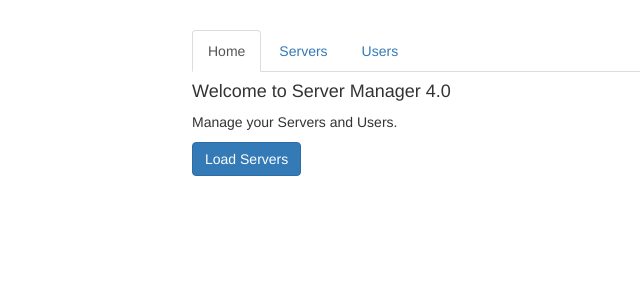
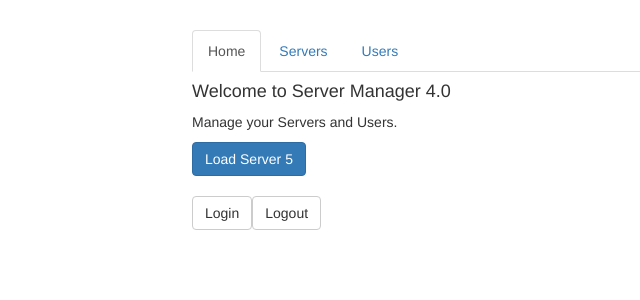
Before and after one commit to 3atharvkurdukar/my-first-app, an Angular app: page / in a window 1280 px wide. Shown: the top 300 px of the page, without its empty margins (73-713 px from the left). Built offline with nearby package versions, Linux system fonts and the light colour scheme.

Commit message:
Creating fake login

```diff
--- a/src/app/home/home.component.html
+++ b/src/app/home/home.component.html
@@ -1,5 +1,12 @@
 <h4>Welcome to Server Manager 4.0</h4>
 <p>Manage your Servers and Users.</p>
-<button class="btn btn-primary"(click)="onLoadServers(5)">
-  Load Servers
+<button class="btn btn-primary"(click)="onLoadServer(5)">
+  Load Server 5
 </button>
+<br> <br>
+<button class="btn btn-default" (click)="onLogin()">
+  Login
+</button>
+<button class="btn btn-default" (click)="onLogout()">
+  Logout
+</button>
--- a/src/app/home/home.component.ts
+++ b/src/app/home/home.component.ts
@@ -1,3 +1,4 @@
+import { AuthService } from './../auth.service';
 import { Component, OnInit } from '@angular/core';
 import { Router } from '@angular/router';
 
@@ -8,14 +9,21 @@ import { Router } from '@angular/router';
 })
 export class HomeComponent implements OnInit {
 
-  constructor(private router: Router) { }
+  constructor(private router: Router, private authService: AuthService) { }
 
   ngOnInit() {
   }
 
-  onLoadServers(id: number) {
+  onLoadServer(id: number) {
     // complex calculation
     this.router.navigate(['/servers', id, 'edit'], {queryParams: {allowEdit: 1}, fragment: 'loading'});
   }
 
+  onLogin() {
+    this.authService.loggedIn = true;
+  }
+
+  onLogout() {
+    this.authService.loggedIn = false;
+  }
 }
```
